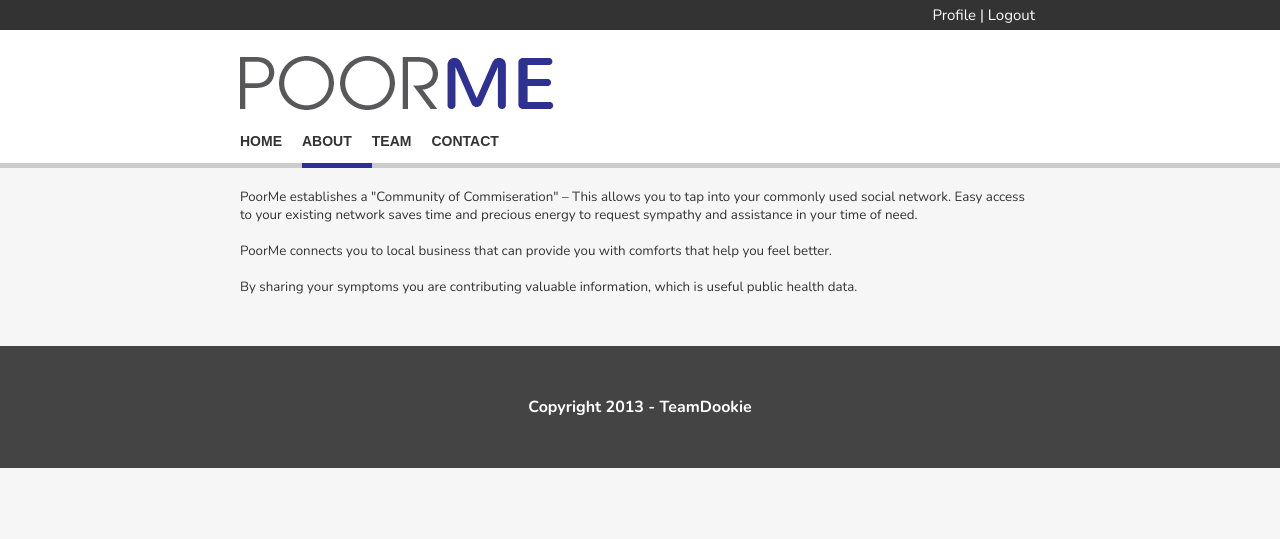
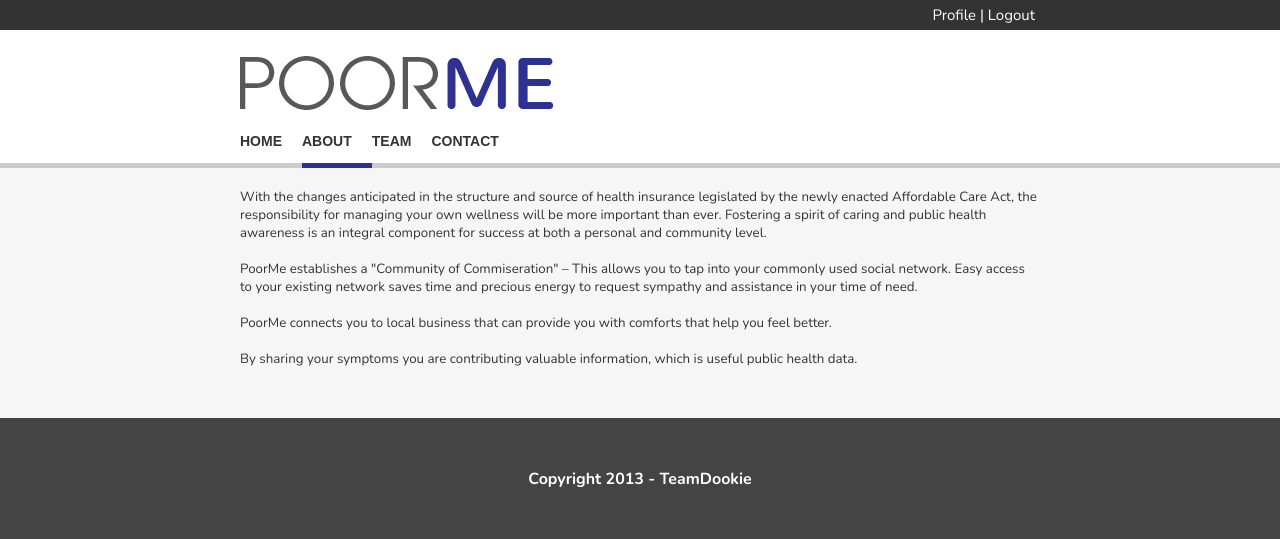
Before and after one commit to weiju/poorme, a Django app: page /about in a window 1280 px wide. Shown: the top 539 px of the page. Run offline with Django 3.2, Linux system fonts and the light colour scheme; parts of the project's set-up code (start-up, migrations or seed data) failed here and were passed over.

Commit message:
more about text from lisa

```diff
--- a/templates/about.html
+++ b/templates/about.html
@@ -1,6 +1,12 @@
 {% extends 'base.html' %}
 {% block title %}About PoorMe{% endblock %}
 {% block content %}
+
+<p>
+With the changes anticipated in the structure and source of health insurance legislated by the newly enacted Affordable Care Act, the responsibility for managing your own wellness will be more important than ever. Fostering a spirit of caring and public health awareness is an integral component for success at both a personal and community level.
+</p>
+
+<br />
 
 <p>
 PoorMe establishes a "Community of Commiseration" – This allows you to tap into your commonly used social network. Easy access to your existing network saves time and precious energy to request sympathy and assistance in your time of need.
```
